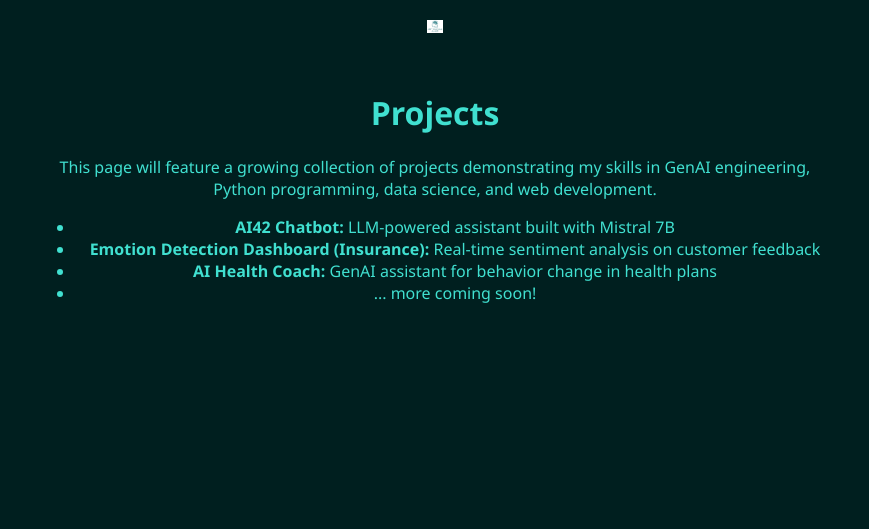
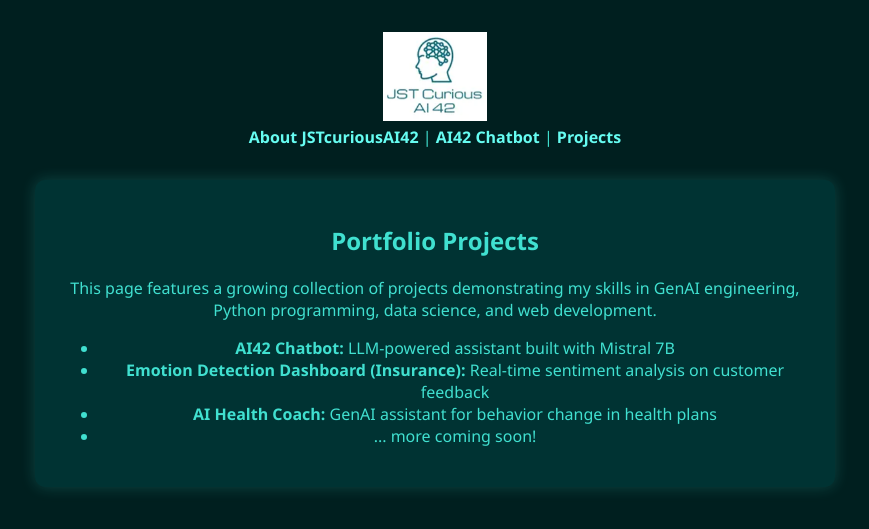
Before and after one commit to JSTcurious/jstcurious-portfolio, a FastAPI app: page /projects in a window 1280 px wide. Shown: the top 529 px of the page, without its empty margins (205-1074 px from the left). Run offline with FastAPI, Linux system fonts and the light colour scheme.

Commit message:
Style: Unified layout and nav bar across all pages

```diff
--- a/templates/projects.html
+++ b/templates/projects.html
@@ -6,18 +6,23 @@
   <link rel="stylesheet" href="/static/style.css">
 </head>
 <body>
-  <a href="/" style="display: inline-block; margin-top: 1rem;">
+  <div class="container">
     <img src="/static/logo.png" alt="JSTcurious Logo" style="width: 13%; max-width: 120px;" />
-  </a>
-  <div class="container">
-    <h1>Projects</h1>
-    <p>This page will feature a growing collection of projects demonstrating my skills in GenAI engineering, Python programming, data science, and web development.</p>
+    <nav class="navbar">
+      <a href="/">About JSTcuriousAI42</a> |
+      <a href="/chat" target="_blank">AI42 Chatbot</a> |
+      <a href="/projects">Projects</a>
+    </nav>
+    <section class="about">
+      <h2>Portfolio Projects</h2>
+      <p>This page features a growing collection of projects demonstrating my skills in GenAI engineering, Python programming, data science, and web development.</p>
       <ul>
         <li><strong>AI42 Chatbot:</strong> LLM-powered assistant built with Mistral 7B</li>
         <li><strong>Emotion Detection Dashboard (Insurance):</strong> Real-time sentiment analysis on customer feedback</li>
         <li><strong>AI Health Coach:</strong> GenAI assistant for behavior change in health plans</li>
         <li>... more coming soon!</li>
       </ul>
+    </section>
   </div>
 </body>
 </html>
```
Also changed, not shown: templates/chat.html (+12 -7 lines). Lines whose indentation alone changed are shown as unchanged.
